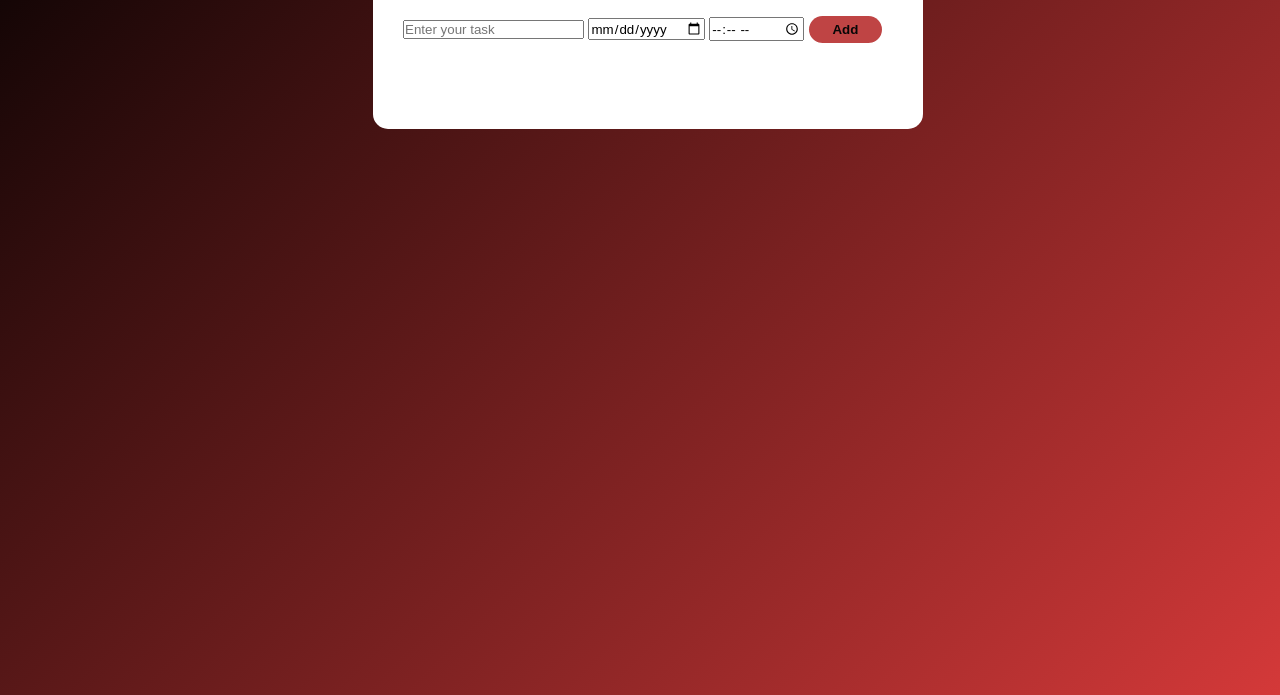
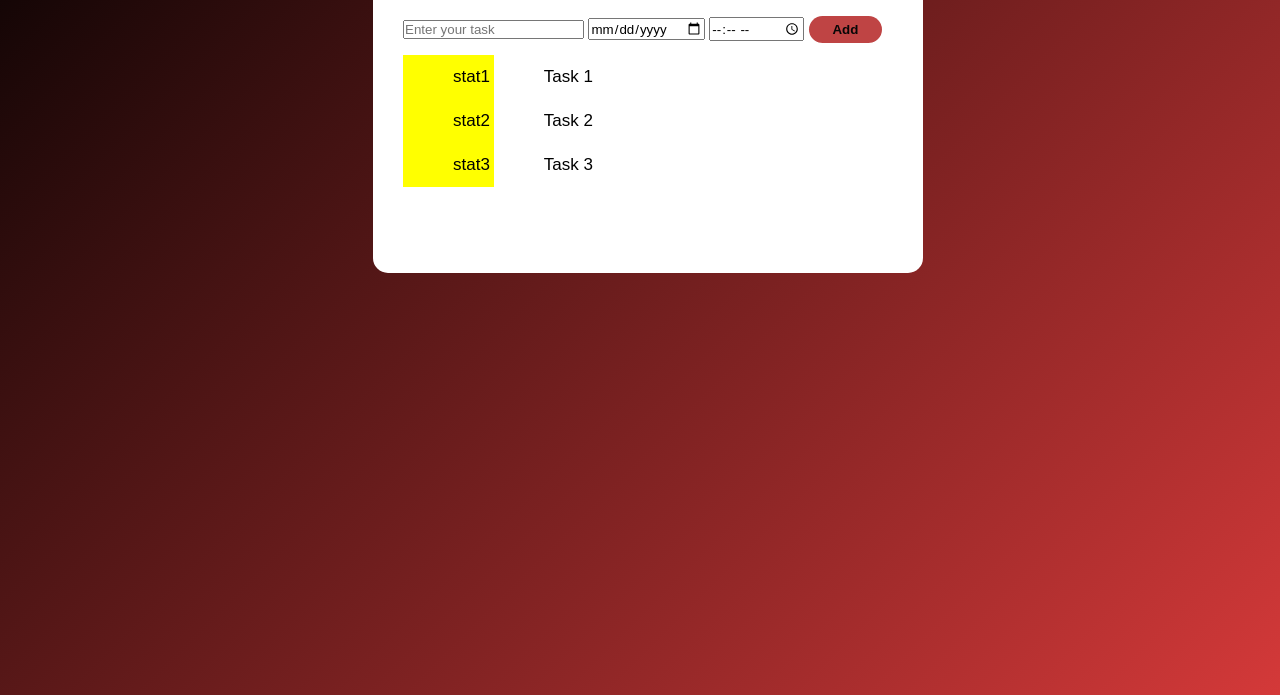
Before and after one commit to DusanthanSivarajah/FSW_Assignment_4, a plain HTML site: page index.html in a window 1280 px wide. Shown: the part 213-908 px from the top of the page. Drawn offline with Linux system fonts and the light colour scheme.

Commit message:
added some css styles, modified the HTML on index as well

```diff
--- a/Styles/styles.css
+++ b/Styles/styles.css
@@ -40,4 +40,32 @@ button{
     width:15%;
     height: 27px;;
 
+
 }
+
+ul li{
+    list-style: none;
+    font-size: 17px;
+    padding: 12px 4px 12px 50px;
+    user-select: none;
+    cursor: pointer;
+
+}
+
+
+
+.list-container{
+    display:flex;
+    flex-direction: row;
+    margin-top: 12px;
+
+
+}
+.status-container li{
+    align-items: flex-end;
+    flex-shrink: 2;
+    background-color: yellow;
+
+
+
+}
--- a/index.html
+++ b/index.html
@@ -17,7 +17,25 @@
                 <!-- we need to display tags assigning to different people -->
                 <button>Add</button>
             </div>
-            <ul></ul>
+            <!-- this div is made to show the status of each task, whether it is over due, pending or completed   -->
+            <div class="list-container">
+                <div class="status-container">
+                    <div>
+                        <ul>
+                        <li>stat1</li>
+                        <li>stat2</li>
+                        <li>stat3</li>
+                        </ul>
+                    </div>
+                </div>
+
+                <ul id="list-container">
+                    <li>Task 1</li>
+                    <li>Task 2</li>
+                    <li>Task 3</li>
+
+                </ul>
+            </div>
         </div>
 
     </div>
```
